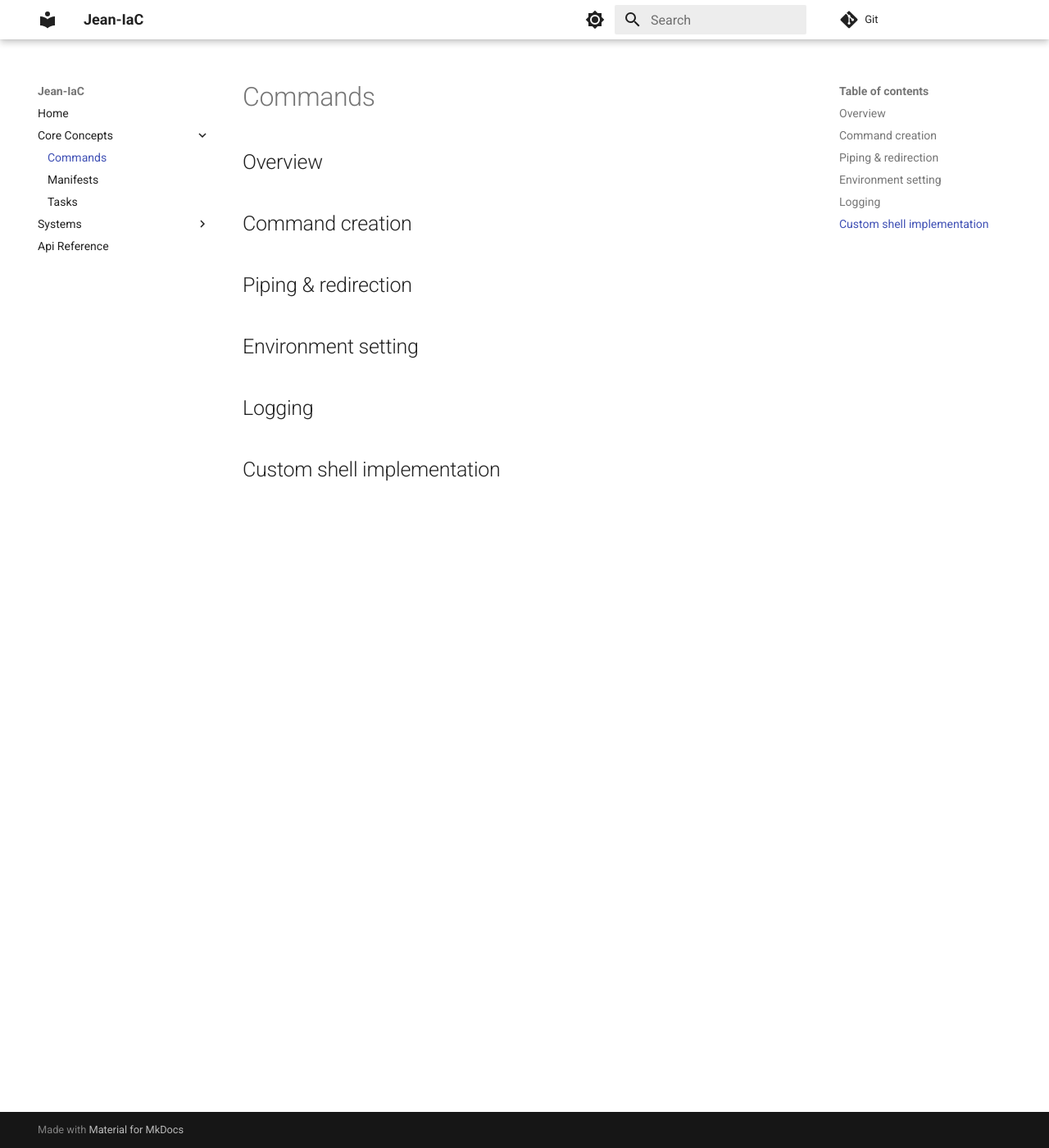
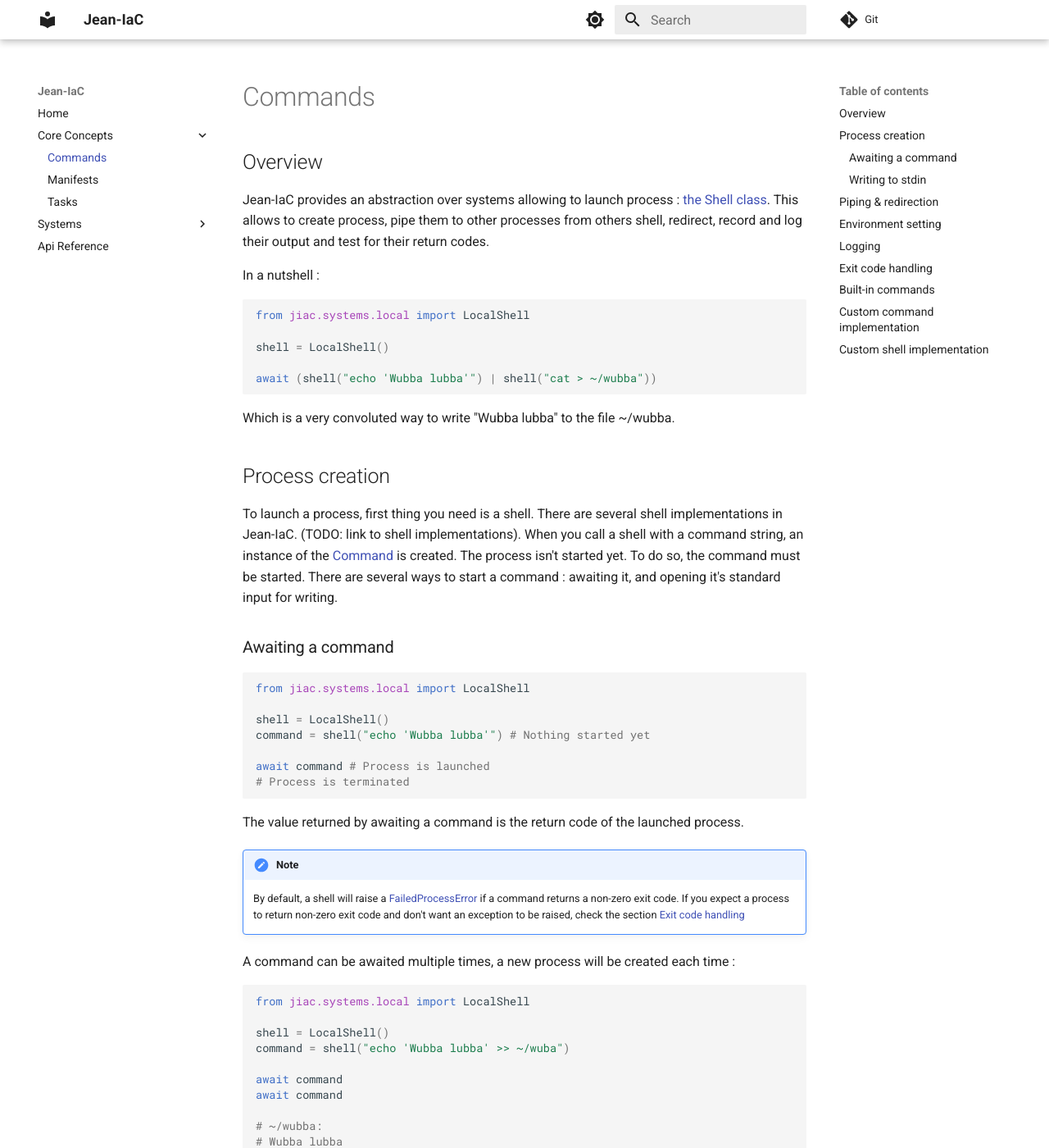
Before and after one commit to jean-loutre/jean-shell, an MkDocs documentation site: the page built from docs/core-concepts/commands.md, in a window 1280 px wide and 1400 px high. Shown: the whole window at 82% size. Built offline with MkDocs 1.6.1 and Material for MkDocs 9.7.7, drawn with Linux system fonts in a browser that asks for light colours; some of the changed text lies outside the part shown.

Commit message:
docs: add command creation documentation

````diff
--- a/docs/core-concepts/commands.md
+++ b/docs/core-concepts/commands.md
@@ -2,7 +2,100 @@
 
 ## Overview
 
-## Command creation
+Jean-IaC provides an abstraction over systems allowing to launch process : [the
+Shell class](../../api/shell/#jiac.shell.Shell). This allows to create process,
+pipe them to other processes from others shell, redirect, record and log their
+output and test for their return codes.
+
+In a nutshell :
+
+```python
+from jiac.systems.local import LocalShell
+
+shell = LocalShell()
+
+await (shell("echo 'Wubba lubba'") | shell("cat > ~/wubba"))
+```
+
+Which is a very convoluted way to write "Wubba lubba" to the file ~/wubba.
+
+## Process creation
+
+To launch a process, first thing you need is a shell. There are several shell
+implementations in Jean-IaC. (TODO: link to shell implementations). When you
+call a shell with a command string, an instance of the
+[Command](../../api/shell/#jiac.shell.Command) is created. The process isn't
+started yet. To do so, the command must be started. There are several ways to
+start a command : awaiting it, and opening it's standard input for writing.
+
+### Awaiting a command
+
+```python
+from jiac.systems.local import LocalShell
+
+shell = LocalShell()
+command = shell("echo 'Wubba lubba'") # Nothing started yet
+
+await command # Process is launched
+# Process is terminated
+
+```
+
+The value returned by awaiting a command is the return code of the launched
+process.
+
+!!! note
+
+    By default, a shell will raise a
+    [FailedProcessError](../../api/shell/#jiac.shell.FailedProcessError) if a
+    command returns a non-zero exit code. If you expect a process to return
+    non-zero exit code and don't want an exception to be raised, check the
+    section [Exit code handling](#exit-code-handling)
+
+A command can be awaited multiple times, a new process will be created each time :
+
+```python
+from jiac.systems.local import LocalShell
+
+shell = LocalShell()
+command = shell("echo 'Wubba lubba' >> ~/wuba")
+
+await command
+await command
+
+# ~/wubba:
+# Wubba lubba
+# Wubba lubba
+```
+
+### Writing to stdin
+
+Another way to start and execute a process from a command is by opening it's
+standard input for writing. This is done with an async context manager :
+
+```python
+from jiac.systems.local import LocalShell
+
+shell = LocalShell()
+command = shell("cat > ~/wuba")
+
+async with command.write_stdin() as stdin:
+    stdin.write(b"Wubba lubba")
+
+# ~/wubba:
+# Wubba lubba
+```
+
+As it is explained in the [Piping &
+Redirection](../../api/shell/#jiac.shell.Command) section, this isn't the only
+nor the easiest way to write something to a process stdin. But doing things
+this way can be usefull if you have dynamic input to write to a command
+standard input, and want to handle it in a streamed fashion.
+
+If the command fails, by default, a
+[FailedProcessError](../../api/shell/#jiac.shell.FailedProcessError) will be
+raised, so you can handle failures even without getting the process exit code.
+
 
 ## Piping & redirection
 
@@ -10,4 +103,10 @@
 
 ## Logging
 
+## Exit code handling
+
+## Built-in commands
+
+## Custom command implementation
+
 ## Custom shell implementation
````
